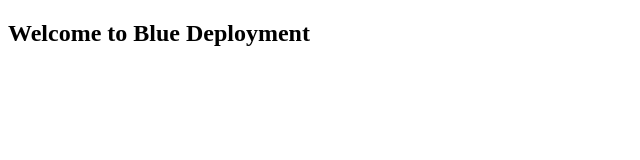
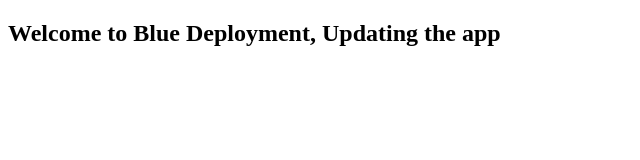
Before and after one commit to psiservices-sabbas/sample-nginx-app, a plain HTML site: page blue.html in a window 1280 px wide. Shown: the whole page, without its empty margins (0-640 px from the left). Drawn offline with Linux system fonts and the light colour scheme.

Commit message:
Update blue.html

```diff
--- a/blue.html
+++ b/blue.html
@@ -5,6 +5,6 @@
   <title>Deployment Using Argocd</title>
 </head>
 <body>
-  <h2>Welcome to Blue Deployment </h2>
+  <h2>Welcome to Blue Deployment, Updating the app</h2>
 </body>
 </html>
```
